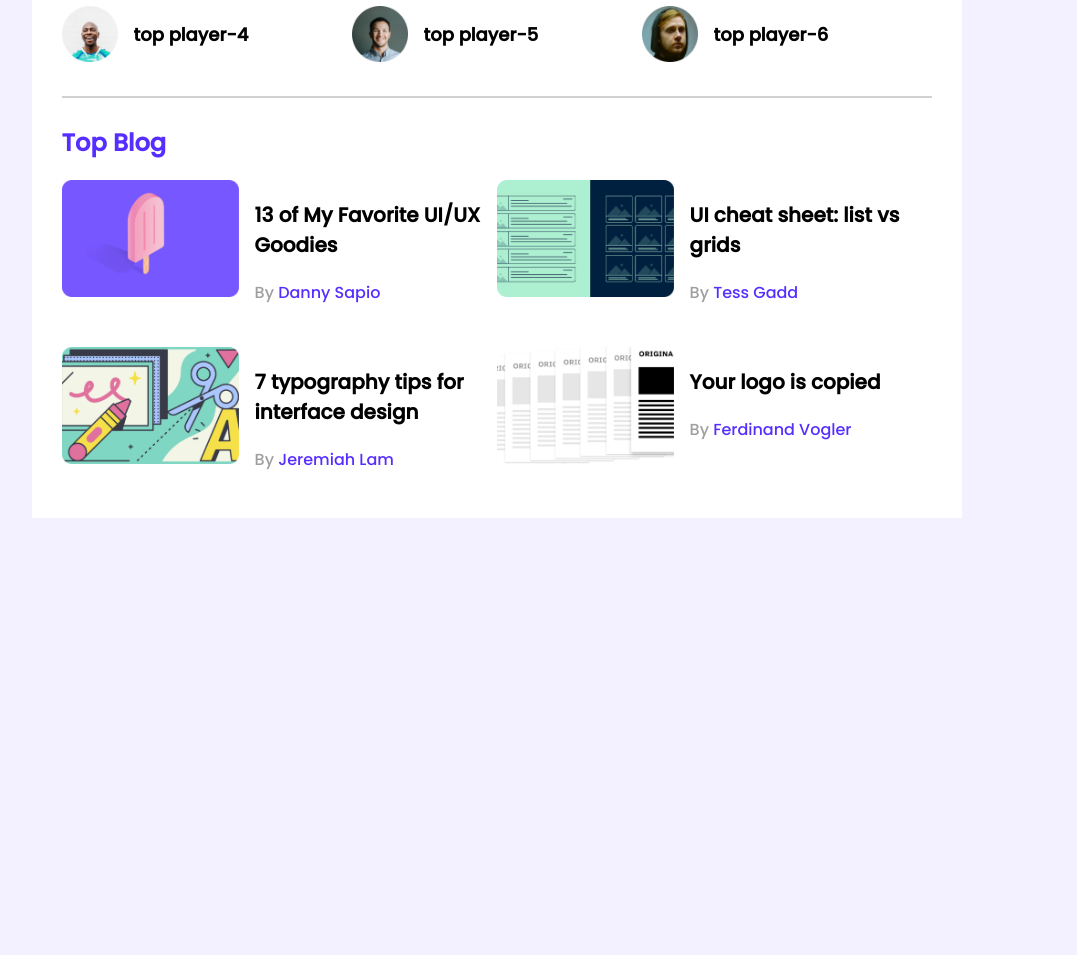
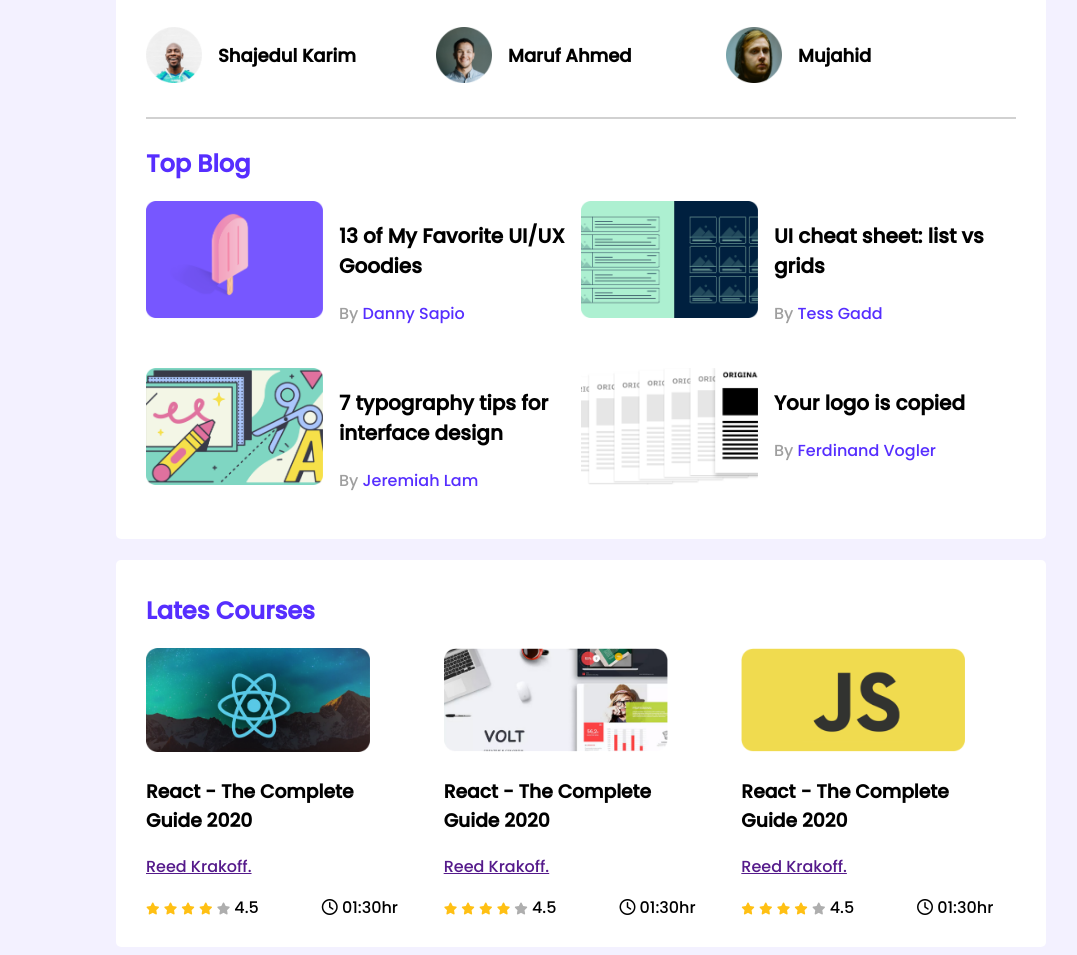
Before and after one commit to Hanifc56/leader-bord-css3, a plain HTML site: page index.html in a window 1280 px wide. Shown: the part 186-1141 px from the top of the page, without its empty margins (59-1136 px from the left). Before the commit the page ends 800 px from the top, so only its background shows below. Drawn offline with Linux system fonts and the light colour scheme.

Commit message:
responsivness done

```diff
--- a/index.html
+++ b/index.html
@@ -6,6 +6,8 @@
     <meta http-equiv="X-UA-Compatible" content="IE=edge">
     <meta name="viewport" content="width=device-width, initial-scale=1.0">
     <title>Leader Bord</title>
+    <!-- font awesome -->
+    <script src="https://kit.fontawesome.com/c8f23ff650.js" crossorigin="anonymous"></script>
     <!-- stylesheet -->
     <link rel="stylesheet" href="styles/style.css">
 
@@ -26,27 +28,27 @@
                 <div class="players">
                     <div class="player">
                         <img src="images/players/player-1.png" alt="">
-                        <h3 class="player-name">top player-1</h3>
+                        <h3 class="player-name">John Smith</h3>
                     </div>
                     <div class="player">
                         <img src="images/players/player-2.png" alt="">
-                        <h3 class="player-name">top player-2</h3>
+                        <h3 class="player-name">Pro Rasel</h3>
                     </div>
                     <div class="player">
                         <img src="images/players/player-3.png" alt="">
-                        <h3 class="player-name">top player-3</h3>
+                        <h3 class="player-name">Abu Sufian</h3>
                     </div>
                     <div class="player">
                         <img src="images/players/player-4.png" alt="">
-                        <h3 class="player-name">top player-4</h3>
+                        <h3 class="player-name">Shajedul Karim</h3>
                     </div>
                     <div class="player">
                         <img src="images/players/player-5.png" alt="">
-                        <h3 class="player-name">top player-5</h3>
+                        <h3 class="player-name">Maruf Ahmed</h3>
                     </div>
                     <div class="player">
                         <img src="images/players/player-6.png" alt="">
-                        <h3 class="player-name">top player-6</h3>
+                        <h3 class="player-name">Mujahid</h3>
                     </div>
                 </div>
             </div>
@@ -118,10 +120,87 @@
             </div>
         </section>
         <!-- latest Course -->
-        <section>
+        <section class="container">
             <h2 class="section-title">
                 Lates Courses
             </h2>
+            <div class="courses">
+                <div class="course">
+                    <div class="course-banner">
+                        <img src="images/courses/course-1.png" alt="react app icon">
+                    </div>
+                    <div class="course-detail">
+                        <h3 class="course-title">React - The Complete Guide 2020 </h3>
+                        <p class="course-author">
+                            <a href="">Reed Krakoff.</a>
+                        </p>
+                        <div class="course-info">
+                            <div>
+                                <i class="fas fa-star filled"></i>
+                                <i class="fas fa-star filled"></i>
+                                <i class="fas fa-star filled"></i>
+                                <i class="fas fa-star filled"></i>
+                                <i class="fas fa-star empty"></i>
+                                <span>4.5</span>
+                            </div>
+                            <div class="course-duration">
+                                <i class="far fa-clock"></i>
+                                01:30hr
+                            </div>
+                        </div>
+                    </div>
+                </div>
+                <div class="course">
+                    <div class="course-banner">
+                        <img src="images/courses/course-2.png" alt="react app icon">
+                    </div>
+                    <div class="course-detail">
+                        <h3 class="course-title">React - The Complete Guide 2020 </h3>
+                        <p class="course-author">
+                            <a href="">Reed Krakoff.</a>
+                        </p>
+                        <div class="course-info">
+                            <div>
+                                <i class="fas fa-star filled"></i>
+                                <i class="fas fa-star filled"></i>
+                                <i class="fas fa-star filled"></i>
+                                <i class="fas fa-star filled"></i>
+                                <i class="fas fa-star empty"></i>
+                                <span>4.5</span>
+                            </div>
+                            <div class="course-duration">
+                                <i class="far fa-clock"></i>
+                                01:30hr
+                            </div>
+                        </div>
+                    </div>
+                </div>
+                <div class="course">
+                    <div class="course-banner">
+                        <img src="images/courses/course-3.png" alt="react app icon">
+                    </div>
+                    <div class="course-detail">
+                        <h3 class="course-title">React - The Complete Guide 2020 </h3>
+                        <p class="course-author">
+                            <a href="">Reed Krakoff.</a>
+                        </p>
+                        <div class="course-info">
+                            <div>
+                                <i class="fas fa-star filled"></i>
+                                <i class="fas fa-star filled"></i>
+                                <i class="fas fa-star filled"></i>
+                                <i class="fas fa-star filled"></i>
+                                <i class="fas fa-star empty"></i>
+                                <span>4.5</span>
+                            </div>
+                            <div class="course-duration">
+                                <i class="far fa-clock"></i>
+                                01:30hr
+                            </div>
+                        </div>
+                    </div>
+                </div>
+            </div>
         </section>
     </main>
 </body>
--- a/styles/style.css
+++ b/styles/style.css
@@ -8,12 +8,16 @@ body{
 }
 main{
     display: flex;
-    justify-content: center;
+    flex-direction: column;
+    /* justify-content: center; */
+    align-items: center;
 }
 .container{
     background-color: #ffffff;
     width: 870px;
     padding: 30px;
+    margin-top: 21px;
+    border-radius: 5px;
 }
 hr{
     border: 1px solid #D1D1D1;
@@ -76,3 +80,101 @@ hr{
      #562EFF;
      font-size: 16px;
  }
+
+ /*---------------
+  courses style
+  -------------- */
+  .courses{
+      display: grid;
+      grid-template-columns: repeat(3, 1fr);
+      grid-column-gap: 23px;
+  }
+  .course{
+      width: 252px;
+      height: 269px;
+
+
+  }
+  .course .course-banner img{
+    width: 224px;
+    height: 104px;
+
+
+  }
+  .course-info{
+      display: flex;
+      align-items: center;
+      justify-content: space-between;
+  }
+  .fa-star{
+      font-size: 12px;
+  }
+  .fa-star.filled{
+    color: #FFC014;
+  }
+  .fa-star.empty{
+    color: #AEAEAE;
+  }
+
+   /*---------------
+     Media Queries
+  ---------------- */
+
+   /*---------------
+     Mobile devices
+  ---------------- */
+  @media only screen and (max-width: 688px) {
+    main{
+        align-items: center;
+    }
+    .container{
+          width: 100%;
+      }
+      .section-title{
+        text-align: center;
+      }
+      .players, .blogs, .courses {
+          grid-template-columns: repeat(1, 1fr);
+      }
+      .course, .blogs{
+          padding: 0px 40px 40px 70px;
+      }
+      .thumbnail, .blog-info{
+          padding-left: 30px;
+          margin: 0;
+      }
+      .player, .blog {
+          flex-direction: column;
+      }
+
+
+  }
+
+ /*---------------
+    Tablet devices
+  ---------------- */
+  @media only screen and (min-width: 688px) and (max-width:992px) {
+    main{
+        align-items: center;
+    }
+    .container{
+          width: 100%;
+      }
+      .section-title{
+        text-align: center;
+      }
+      .players, .blogs, .courses {
+          grid-template-columns: repeat(2, 1fr);
+      }
+      .course, .blogs{
+          padding: 40px 40px 40px 70px;
+      }
+      .thumbnail, .blog-info{
+          padding-left: 30px;
+          margin: 0;
+      }
+      .player, .blog {
+          flex-direction: column;
+      }
+
+  }
```
